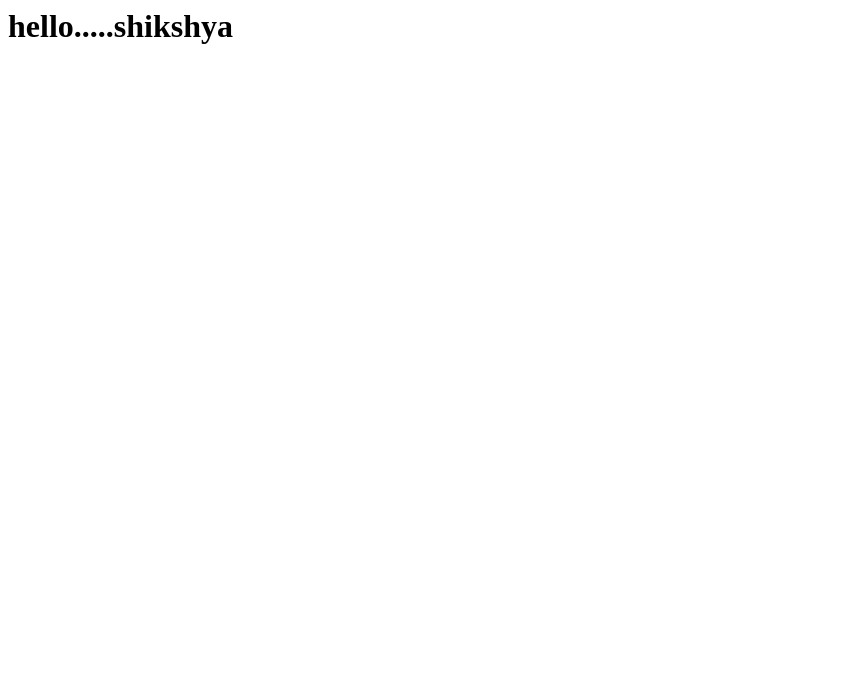
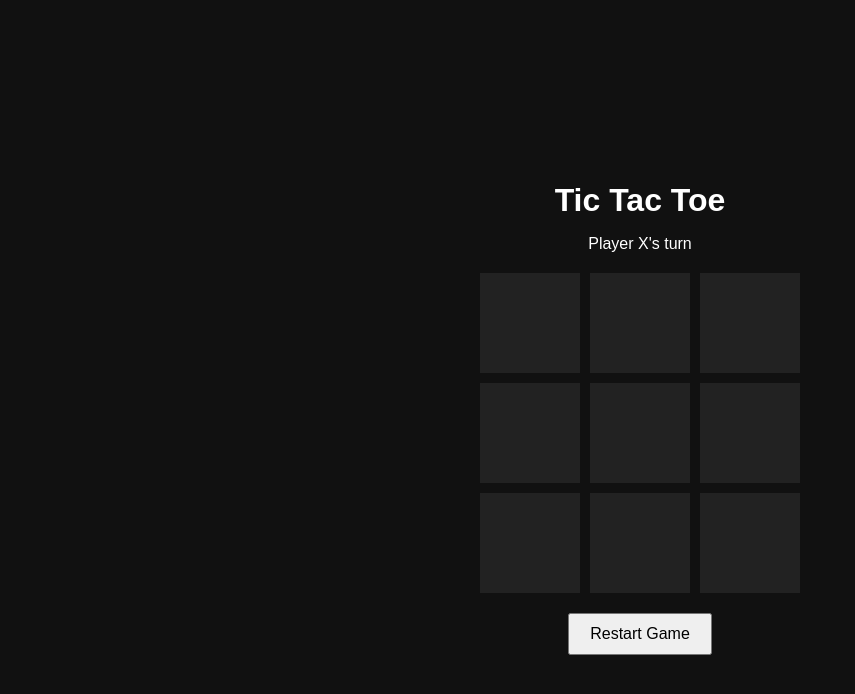
Before and after one commit to shikshyashrees/mero-lab, a plain HTML site: page index.html in a window 1280 px wide. Shown: the whole page, without its empty margins (0-855 px from the left). Drawn offline with Linux system fonts and the light colour scheme.

Commit message:
Create basic Tic Tac Toe game layout in HTML

```diff
--- a/index.html
+++ b/index.html
@@ -1 +1,126 @@
-<h1> hello.....shikshya</h1>
+<!DOCTYPE html>
+<html lang="en">
+<head>
+    <meta charset="UTF-8">
+    <title>Tic Tac Toe</title>
+    <style>
+        body {
+            font-family: Arial, sans-serif;
+            background: #111;
+            color: #fff;
+            display: flex;
+            justify-content: center;
+            align-items: center;
+            height: 100vh;
+        }
+
+        .game {
+            text-align: center;
+        }
+
+        h1 {
+            margin-bottom: 10px;
+        }
+
+        .board {
+            display: grid;
+            grid-template-columns: repeat(3, 100px);
+            grid-gap: 10px;
+            margin: 20px auto;
+        }
+
+        .cell {
+            width: 100px;
+            height: 100px;
+            background: #222;
+            font-size: 40px;
+            display: flex;
+            justify-content: center;
+            align-items: center;
+            cursor: pointer;
+        }
+
+        .cell:hover {
+            background: #333;
+        }
+
+        button {
+            padding: 10px 20px;
+            font-size: 16px;
+            cursor: pointer;
+        }
+    </style>
+</head>
+<body>
+
+<div class="game">
+    <h1>Tic Tac Toe</h1>
+    <p id="status">Player X's turn</p>
+
+    <div class="board">
+        <div class="cell" onclick="makeMove(this, 0)"></div>
+        <div class="cell" onclick="makeMove(this, 1)"></div>
+        <div class="cell" onclick="makeMove(this, 2)"></div>
+        <div class="cell" onclick="makeMove(this, 3)"></div>
+        <div class="cell" onclick="makeMove(this, 4)"></div>
+        <div class="cell" onclick="makeMove(this, 5)"></div>
+        <div class="cell" onclick="makeMove(this, 6)"></div>
+        <div class="cell" onclick="makeMove(this, 7)"></div>
+        <div class="cell" onclick="makeMove(this, 8)"></div>
+    </div>
+
+    <button onclick="resetGame()">Restart Game</button>
+</div>
+
+<script>
+    let currentPlayer = "X";
+    let board = ["", "", "", "", "", "", "", "", ""];
+    let gameActive = true;
+
+    const statusText = document.getElementById("status");
+
+    const winPatterns = [
+        [0,1,2], [3,4,5], [6,7,8],
+        [0,3,6], [1,4,7], [2,5,8],
+        [0,4,8], [2,4,6]
+    ];
+
+    function makeMove(cell, index) {
+        if (board[index] !== "" || !gameActive) return;
+
+        board[index] = currentPlayer;
+        cell.textContent = currentPlayer;
+
+        if (checkWinner()) {
+            statusText.textContent = `Player ${currentPlayer} wins!`;
+            gameActive = false;
+            return;
+        }
+
+        if (!board.includes("")) {
+            statusText.textContent = "It's a draw!";
+            gameActive = false;
+            return;
+        }
+
+        currentPlayer = currentPlayer === "X" ? "O" : "X";
+        statusText.textContent = `Player ${currentPlayer}'s turn`;
+    }
+
+    function checkWinner() {
+        return winPatterns.some(pattern => {
+            return pattern.every(index => board[index] === currentPlayer);
+        });
+    }
+
+    function resetGame() {
+        board = ["", "", "", "", "", "", "", "", ""];
+        gameActive = true;
+        currentPlayer = "X";
+        statusText.textContent = "Player X's turn";
+        document.querySelectorAll(".cell").forEach(cell => cell.textContent = "");
+    }
+</script>
+
+</body>
+</html>
```
